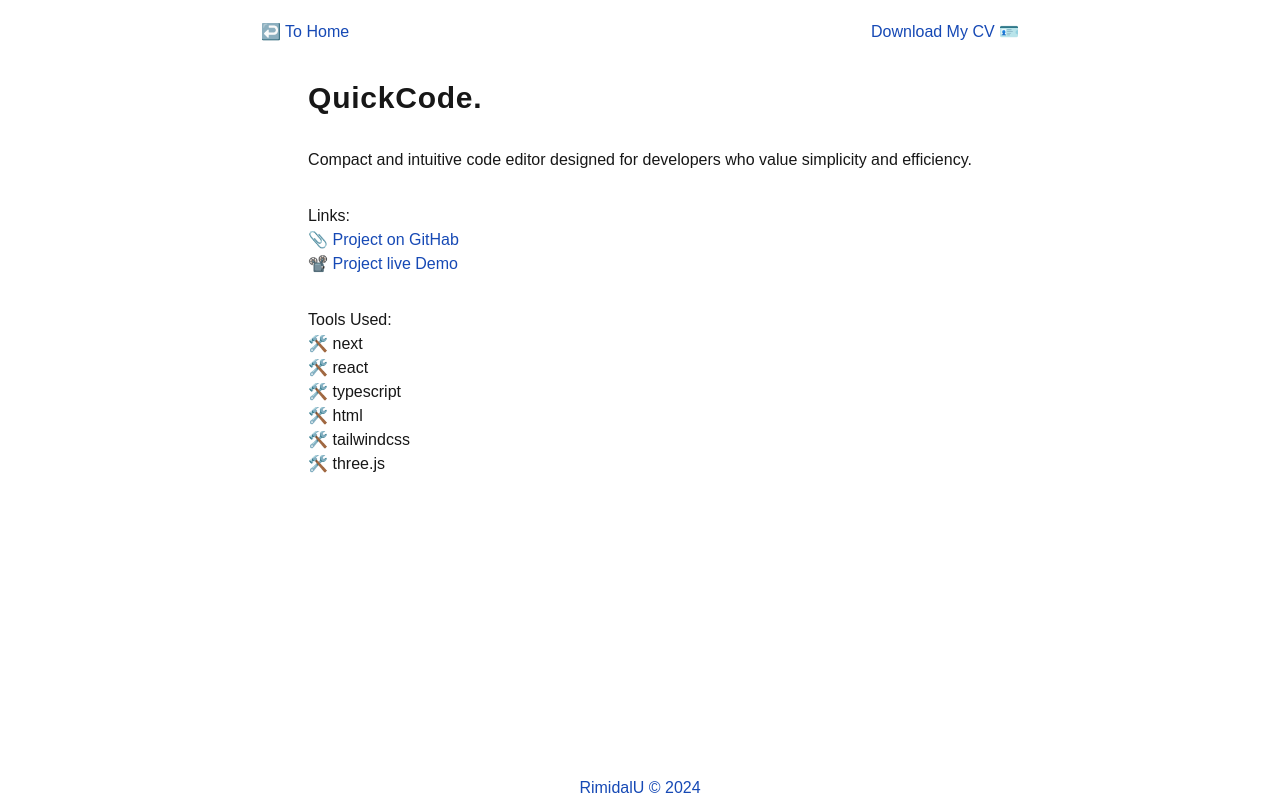
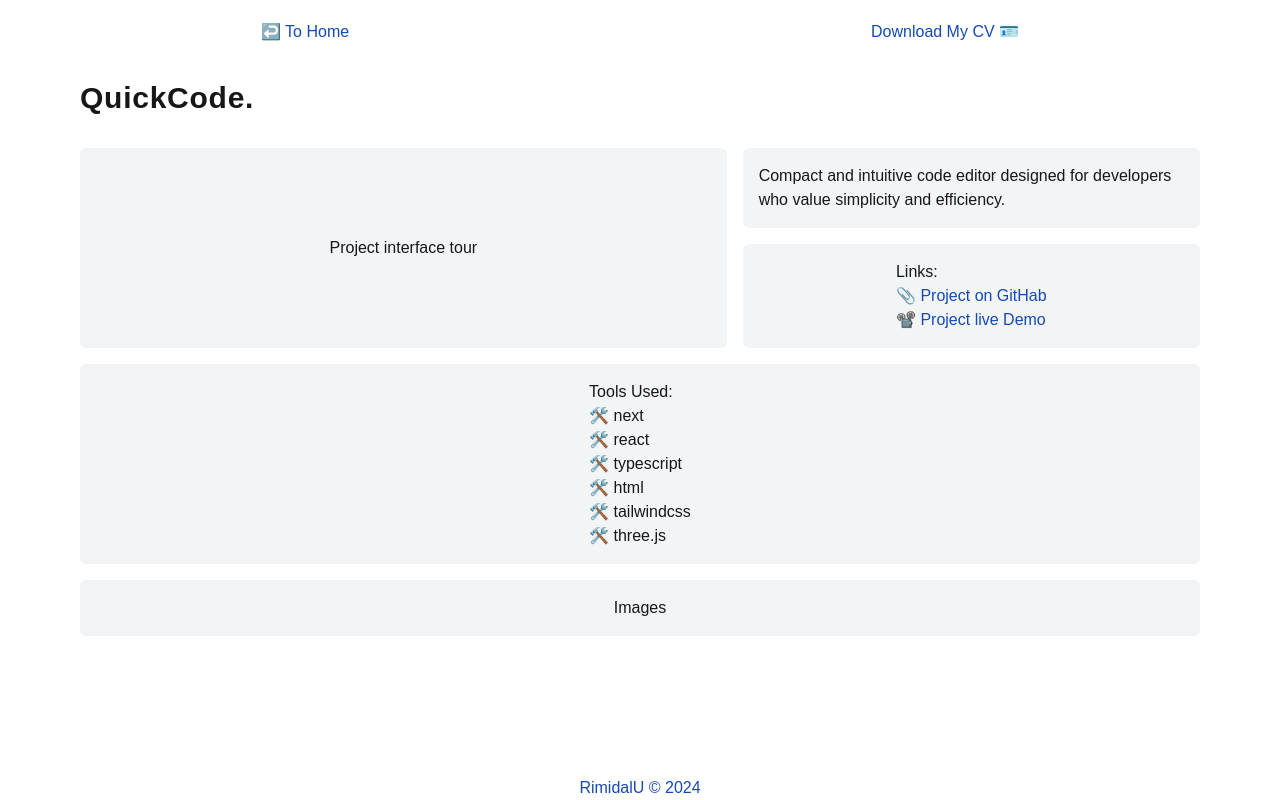
Before and after one commit to RimidalU/my-projects-landing, a Next.js app: page /projects/QuickCode in a window 1280 px wide. Built offline with nearby package versions, Linux system fonts and the light colour scheme.

Commit message:
feat: implement base project page layout

```diff
--- a/src/app/projects/[slug]/page.tsx
+++ b/src/app/projects/[slug]/page.tsx
@@ -1,3 +1,6 @@
+import clsx from 'clsx'
+
+import ArticleLayout from '@/components/ArticleLayout'
 import ProjectLinksList from '@/components/ProjectLinksList'
 import ProjectTools from '@/components/ProjectTools'
 import { StaticPagePropsParams } from '@/models/common.model'
@@ -19,6 +22,7 @@ export default async function ProjectPage({
     params: StaticPagePropsParams
 }) {
     const { slug } = await params
+    const className = ''
 
     const { name, description, liveDemo, tools } =
         projectsRepository.getProjectBySlug(slug)
@@ -26,11 +30,33 @@ export default async function ProjectPage({
     return (
         <>
             <h1 className="page-title">{name}</h1>
-            <p>{description}</p>
+            <section
+                aria-label={`Project ${name} info`}
+                className={clsx(
+                    'w-full grid grid-cols-12 gap-4 justify-center',
+                    className
+                )}
+            >
+                <ArticleLayout className="col-span-full xl:col-span-7 row-span-2  flex-col">
+                    <p>Project interface tour</p>
+                </ArticleLayout>
 
-            <ProjectLinksList slug={slug} liveDemo={liveDemo} />
+                <ArticleLayout className="col-span-full xl:col-span-5 flex-col">
+                    <p>{description}</p>
+                </ArticleLayout>
 
-            {tools && <ProjectTools tools={tools} />}
+                <ArticleLayout className="col-span-full xl:col-span-5 flex-col">
+                    <ProjectLinksList slug={slug} liveDemo={liveDemo} />
+                </ArticleLayout>
+
+                <ArticleLayout className="col-span-full flex-col">
+                    {tools && <ProjectTools tools={tools} />}
+                </ArticleLayout>
+
+                <ArticleLayout className="col-span-full flex-col">
+                    {'Images'}
+                </ArticleLayout>
+            </section>
         </>
     )
 }
```
